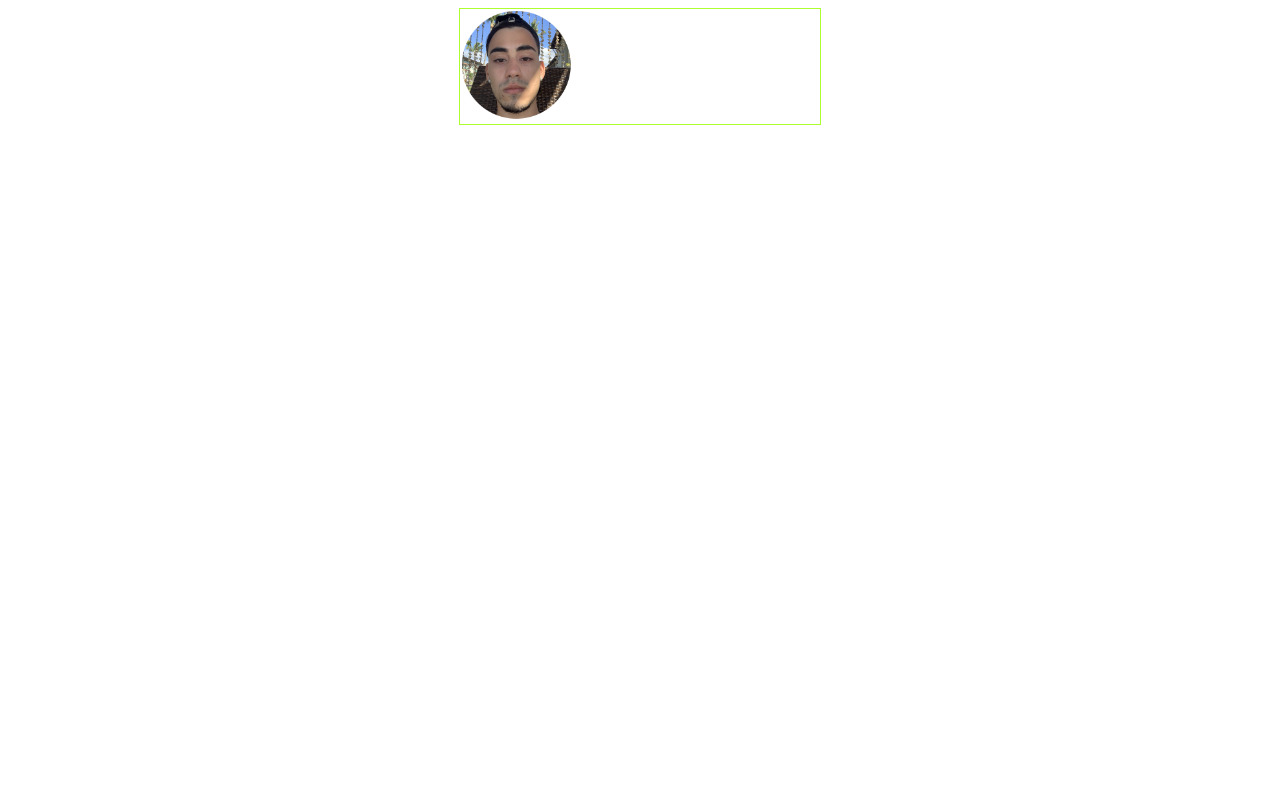
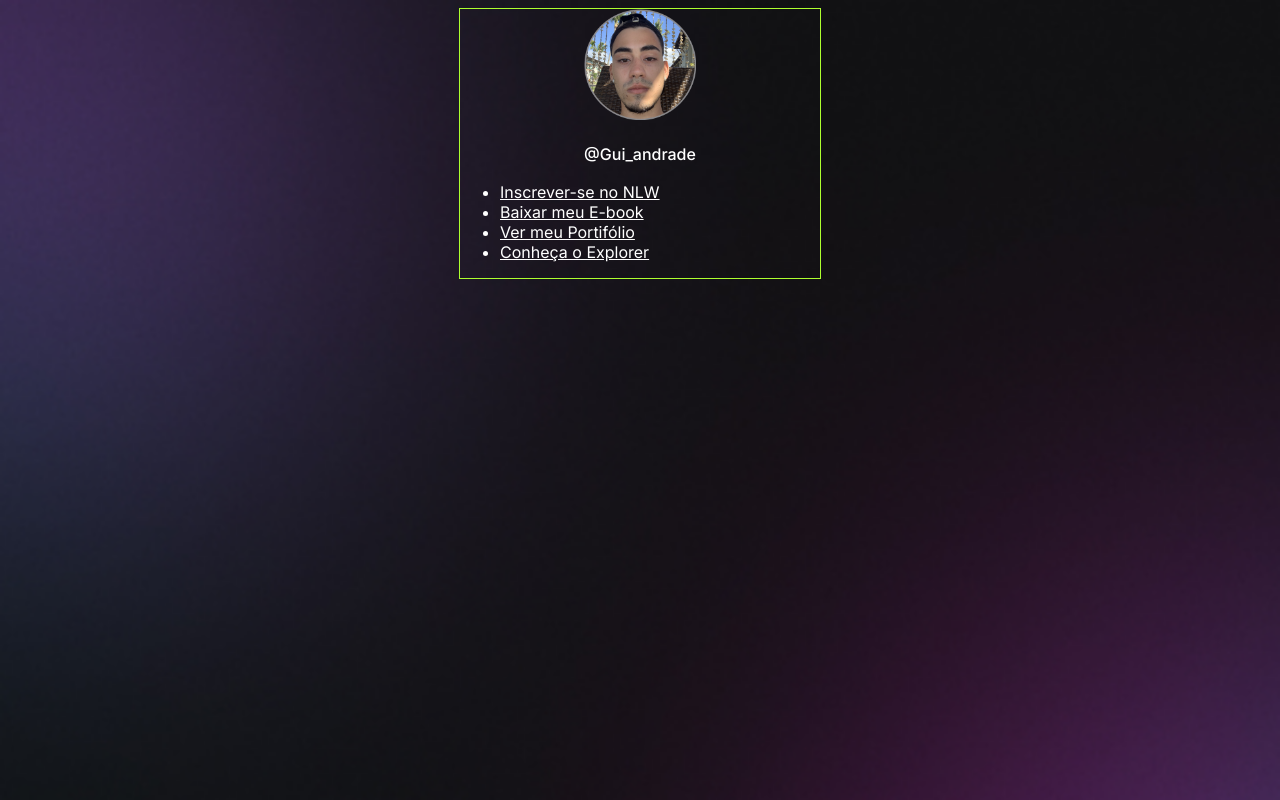
Before and after one commit to guilhermesandrade/Rocketseat-Project, a plain HTML site: page index.html in a window 1280 px wide. Drawn offline with Linux system fonts and the light colour scheme.

Commit message:
changes 3

```diff
--- a/index.html
+++ b/index.html
@@ -1,6 +1,13 @@
 <!DOCTYPE html>
 <html lang="pt-br">
   <head>
+    <link rel="preconnect" href="https://fonts.googleapis.com" />
+    <link rel="preconnect" href="https://fonts.gstatic.com" crossorigin />
+    <link
+      href="https://fonts.googleapis.com/css2?family=Inter:wght@400;500&display=swap"
+      rel="stylesheet"
+    />
+
     <meta charset="UTF-8" />
     <meta http-equiv="X-UA-Compatible" content="IE=edge" />
     <meta name="viewport" content="width=device-width, initial-scale=1.0" />
@@ -11,7 +18,29 @@
     <div id="container">
       <div id="profile">
         <img src="./assets/avatar.png" alt="Foto de perfil de Gui_andrade" />
+        <p>@Gui_andrade</p>
       </div>
+        <ul>
+          <li>
+            <a href="#" target="_blank">Inscrever-se no NLW</a>
+          </li>
+
+          <li>
+            <a href="#" target="_blank">Baixar meu E-book</a>
+          </li>
+
+          <li>
+            <a href="https://github.com/guilhermesandrade" target="_blank"
+              >Ver meu Portifólio</a
+            >
+          </li>
+
+          <li>
+            <a href="https://rocketseat.com.br/explorer" target="_blank"
+              >Conheça o Explorer</a
+            >
+          </li>
+        </ul>
     </div>
   </body>
 </html>
--- a/style.css
+++ b/style.css
@@ -9,8 +9,16 @@ body {
   /*   código completo acima,abaixo é uma forma de deixar clean.
           Ordem: color->image->repeat->position->/size     */
 
-  background: url(./assets/Interface=Mobile\\ Theme=Dark\ mode.jpg) no-repeat
+  background: url(./assets/Interface=Mobile\,\ Theme=Dark\ mode.jpg) no-repeat
     top center / cover;
+
+}
+
+body *{
+
+  font-family: 'Inter', sans-serif;
+  color: white
+
 }
 
 #container {
@@ -19,6 +27,21 @@ body {
   margin: auto;
 }
 
+#profile{
+
+text-align: center;
+
+}
+
 #profile img {
+
   width: 112px;
+
 }
+
+#profile{
+
+  font-weight: 500;
+  line-height: 24px;
+
+}
```
